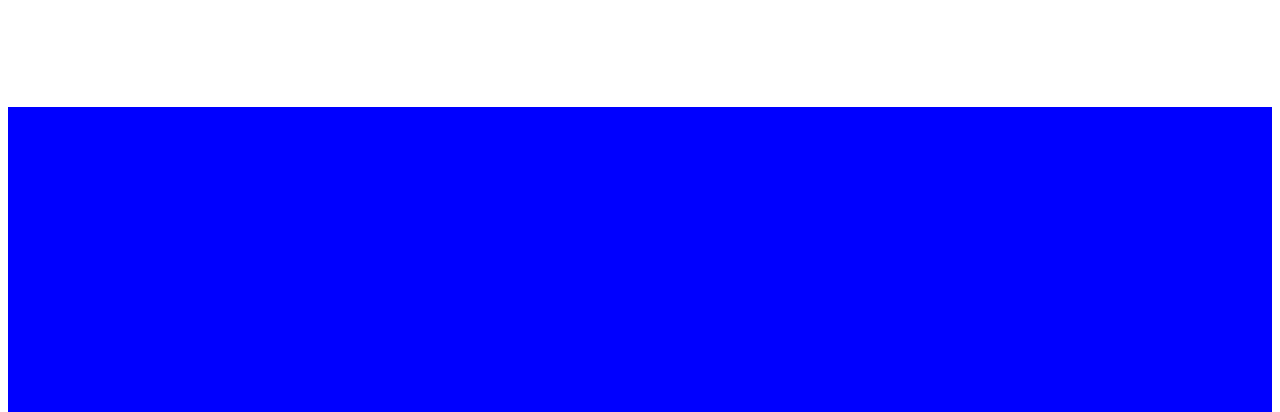
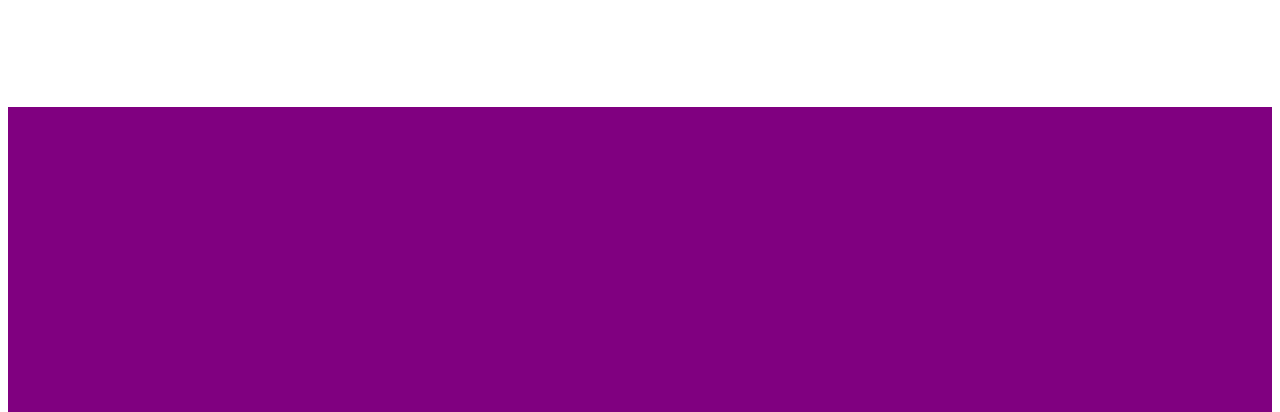
Before and after one commit to jcquisam/simpletextdemo, a plain HTML site: page index.html in a window 1280 px wide. Shown: the top 412 px of the page. Drawn offline with Linux system fonts and the light colour scheme.

Commit message:
change purple bg

```diff
--- a/app.css
+++ b/app.css
@@ -1,9 +1,9 @@
 h1 {
-	background-color: blue;
+	background-color: purple;
 	color: red;
 	display: flex;
 	justify-content: center;
 	align-items: center;
-	height: 100vh;
+	height: 150vh;
 	font-size: 10rem;
 }
```
